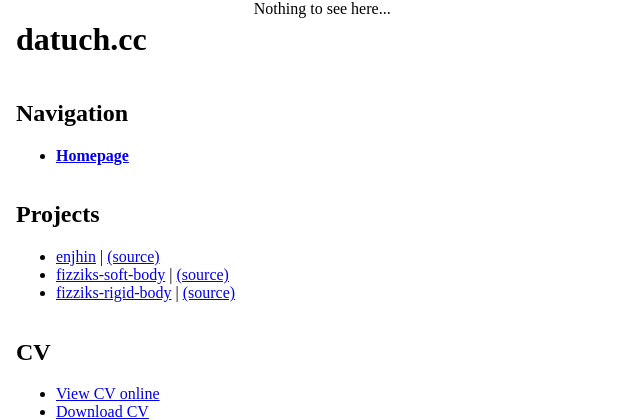
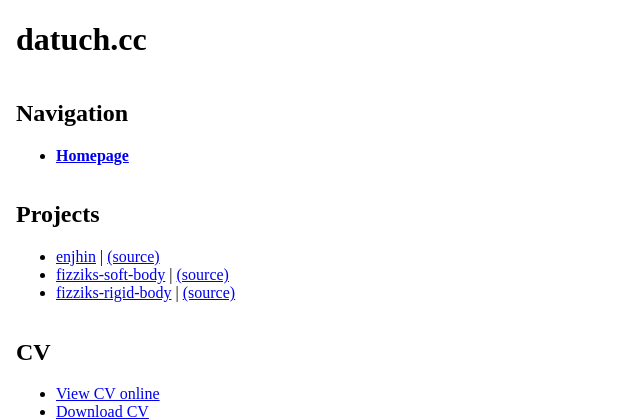
Before and after one commit to datuchela/datuch-cc, a Flask app: page / in a window 1280 px wide. Shown: the top 420 px of the page, without its empty margins (0-640 px from the left). Run offline with Flask 3, Linux system fonts and the light colour scheme.

Commit message:
remove extra content in homepage

```diff
--- a/templates/index.html
+++ b/templates/index.html
@@ -3,5 +3,4 @@
 {% block title %}Homepage{% endblock %}
 
 {% block content %}
-<div>Nothing to see here...</div>
 {% endblock %}
```
